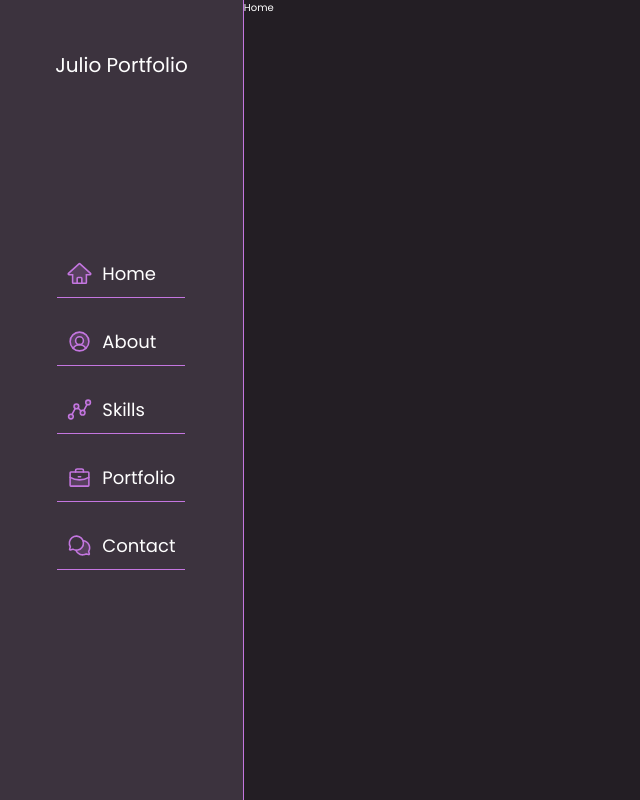
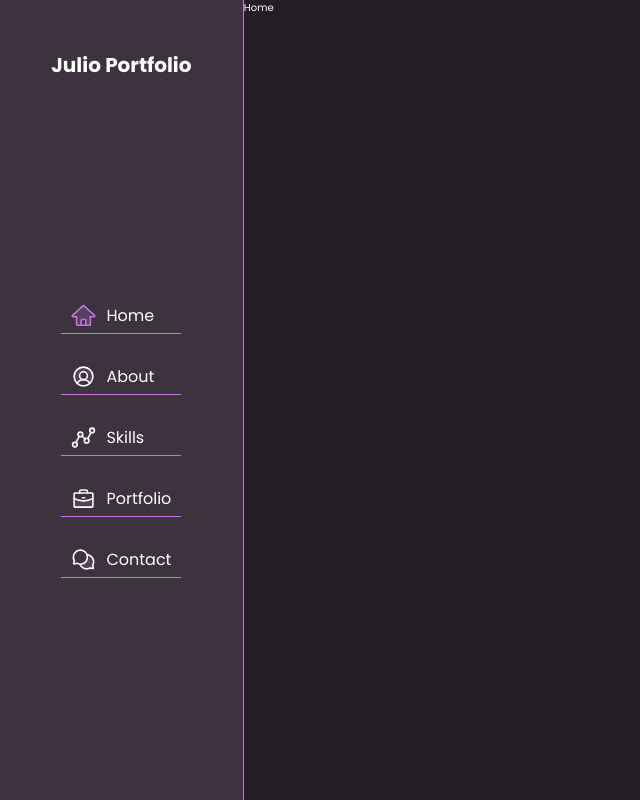
Before and after one commit to Refered/Julio_portfolio, a React (Vite) app: page / in a window 1280 px wide. Shown: the whole page, without its empty margins (0-640 px from the left). Built offline with nearby package versions, Linux system fonts and the light colour scheme.

Commit message:
finished nav bar

```diff
--- a/src/App.css
+++ b/src/App.css
@@ -13,6 +13,7 @@
 }
 
 .app {
+  position: relative;
   width: 100vw;
   height: 100vh;
 
@@ -32,6 +33,24 @@
 
     display: inline-flex;
     overflow: hidden;
+
+    .nav_open {
+      position: absolute;
+      z-index: 10;
+
+      margin: 2rem;
+      width: 3.2rem;
+      height: 3.2rem;
+
+      background-color: rgba(196, 118, 224, 0.2);
+      border-radius: 0.2rem;
+
+      display: none;
+    }
+
+    .nav_open:hover {
+      cursor: pointer;
+    }
 
     section {
       position: absolute;
@@ -55,3 +74,13 @@
     }
   }
 }
+
+@media only screen and (max-width: 55rem) {
+  .app {
+    .section_carrousel {
+      .nav_open {
+        display: block;
+      }
+    }
+  }
+}
--- a/src/App.jsx
+++ b/src/App.jsx
@@ -8,18 +8,38 @@ import Skills from "./Sections/Skills/Skills";
 import Portfolio from "./Sections/Portfolio/Portfolio";
 import Contact from "./Sections/Contact/Contact";
 
+import { ReactComponent as NavOpen } from "./Icons/NavOpen.svg";
+
 function App() {
   const [currentSection, setCurrentSection] = useState(0);
+  const [navOpen, setNavOpen] = useState(false);
 
   return (
     <div className="app">
-      <NavBar setCurrentSection={setCurrentSection} />
-      <div className="section_carrousel">
-        <Home sectionState={currentSection == 0 ? "active" : "inactive"} />
-        <About sectionState={currentSection == 1 ? "active" : "inactive"} />
-        <Skills sectionState={currentSection == 2 ? "active" : "inactive"} />
-        <Portfolio sectionState={currentSection == 3 ? "active" : "inactive"} />
-        <Contact sectionState={currentSection == 4 ? "active" : "inactive"} />
+      <NavBar
+        currentSection={currentSection}
+        setCurrentSection={setCurrentSection}
+        navOpen={navOpen}
+        setNavOpen={setNavOpen}
+      />
+      <div
+        className="section_carrousel"
+        onClick={(e) => {
+          if (!e.target.closest(".nav_open")) {
+            setNavOpen(false);
+          }
+        }}
+      >
+        <div className="nav_open" onClick={() => setNavOpen(true)}>
+          <NavOpen />
+        </div>
+        <Home sectionState={currentSection === 0 ? "active" : "inactive"} />
+        <About sectionState={currentSection === 1 ? "active" : "inactive"} />
+        <Skills sectionState={currentSection === 2 ? "active" : "inactive"} />
+        <Portfolio
+          sectionState={currentSection === 3 ? "active" : "inactive"}
+        />
+        <Contact sectionState={currentSection === 4 ? "active" : "inactive"} />
       </div>
     </div>
   );
--- a/src/Sections/NavBar/NavBar.css
+++ b/src/Sections/NavBar/NavBar.css
@@ -10,15 +10,34 @@ nav {
 
   background-color: var(--secondary_color);
 
+  .nav_close {
+    right: 0;
+    position: absolute;
+    z-index: 9999;
+
+    margin: 2rem;
+    width: 3.2rem;
+    height: 3.2rem;
+
+    background-color: rgba(196, 118, 224, 0.2);
+    border-radius: 0.2rem;
+
+    display: none;
+  }
+
+  .nav_close:hover {
+    cursor: pointer;
+  }
+
   .logo_container {
     padding-top: 5rem;
 
     font-size: 2rem;
+    font-weight: bold;
   }
 
   .nav_list {
     flex-grow: 1;
-    padding-bottom: 5rem;
 
     display: flex;
     flex-direction: column;
@@ -27,7 +46,7 @@ nav {
 
     .list_element {
       padding: 0rem 1rem;
-      padding-bottom: 1rem;
+      padding-bottom: 0.5rem;
 
       display: flex;
       align-items: center;
@@ -38,15 +57,49 @@ nav {
       svg {
         height: 2.5rem;
         width: auto;
+
+        path {
+          transition: 0.2s ease-in-out;
+        }
+      }
+
+      .unselected {
+        path {
+          stroke: var(--font_color);
+          transition: 0.2s ease-in-out;
+        }
       }
 
       p {
-        font-size: 1.8rem;
+        font-size: 1.6rem;
       }
     }
 
-    p:hover {
+    .list_element:hover {
       cursor: pointer;
     }
   }
 }
+
+@media only screen and (max-width: 55rem) {
+  nav {
+    position: absolute;
+    width: 50vw;
+
+    z-index: 9999;
+
+    .nav_close {
+      display: block;
+    }
+  }
+
+  nav.active {
+    transform: translateX(0rem);
+    transition: transform 0.6s ease-in-out;
+  }
+
+  nav.inactive {
+    transform: translateX(-100%);
+    transition: transform 0.6s ease-in-out;
+  }
+}
--- a/src/Sections/NavBar/NavBar.jsx
+++ b/src/Sections/NavBar/NavBar.jsx
@@ -6,31 +6,47 @@ import { ReactComponent as AboutIcon } from "../../Icons/UserCircle.svg";
 import { ReactComponent as SkillsIcon } from "../../Icons/LineSegments.svg";
 import { ReactComponent as PortfolioIcon } from "../../Icons/Briefcase.svg";
 import { ReactComponent as ContactIcon } from "../../Icons/ChatsCircle.svg";
+import { ReactComponent as NavClose } from "../../Icons/NavClose.svg";
 
-const NavBar = ({ setCurrentSection }) => {
+const NavBar = ({ currentSection, setCurrentSection, navOpen, setNavOpen }) => {
   return (
-    <nav>
+    <nav className={navOpen ? "active" : "inactive"}>
       <div className="logo_container">Julio Portfolio</div>
       <div className="nav_list">
-        <div className="list_element">
-          <HomeIcon viewBox="0 0 32 32" />
-          <p onClick={() => setCurrentSection(0)}>Home</p>
+        <div className="list_element" onClick={() => setCurrentSection(0)}>
+          <HomeIcon
+            viewBox="0 0 32 32"
+            className={currentSection === 0 ? "" : "unselected"}
+          />
+          <p>Home</p>
         </div>
-        <div className="list_element">
-          <AboutIcon viewBox="0 0 32 32" />
-          <p onClick={() => setCurrentSection(1)}>About</p>
+        <div className="list_element" onClick={() => setCurrentSection(1)}>
+          <AboutIcon
+            viewBox="0 0 32 32"
+            className={currentSection === 1 ? "" : "unselected"}
+          />
+          <p>About</p>
         </div>
-        <div className="list_element">
-          <SkillsIcon viewBox="0 0 32 32" />
-          <p onClick={() => setCurrentSection(2)}>Skills</p>
+        <div className="list_element" onClick={() => setCurrentSection(2)}>
+          <SkillsIcon
+            viewBox="0 0 32 32"
+            className={currentSection === 2 ? "" : "unselected"}
+          />
+          <p>Skills</p>
         </div>
-        <div className="list_element">
-          <PortfolioIcon viewBox="0 0 32 32" />
-          <p onClick={() => setCurrentSection(3)}>Portfolio</p>
+        <div className="list_element" onClick={() => setCurrentSection(3)}>
+          <PortfolioIcon
+            viewBox="0 0 32 32"
+            className={currentSection === 3 ? "" : "unselected"}
+          />
+          <p>Portfolio</p>
         </div>
-        <div className="list_element">
-          <ContactIcon viewBox="0 0 32 32" />
-          <p onClick={() => setCurrentSection(4)}>Contact</p>
+        <div className="list_element" onClick={() => setCurrentSection(4)}>
+          <ContactIcon
+            viewBox="0 0 32 32"
+            className={currentSection === 4 ? "" : "unselected"}
+          />
+          <p>Contact</p>
         </div>
       </div>
     </nav>
```
Also changed, not shown: src/Icons/NavClose.svg (added), src/Icons/NavOpen.svg (added).
